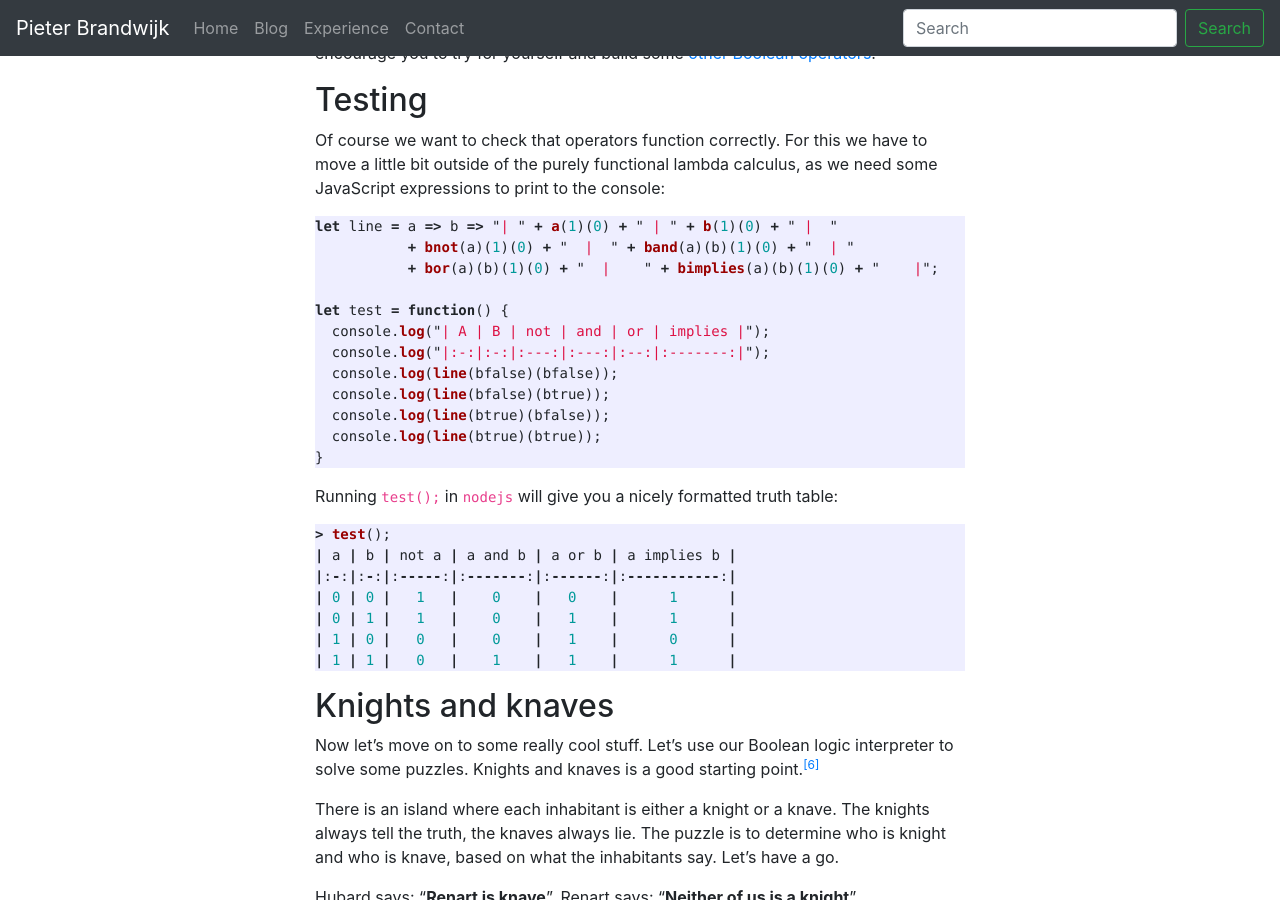
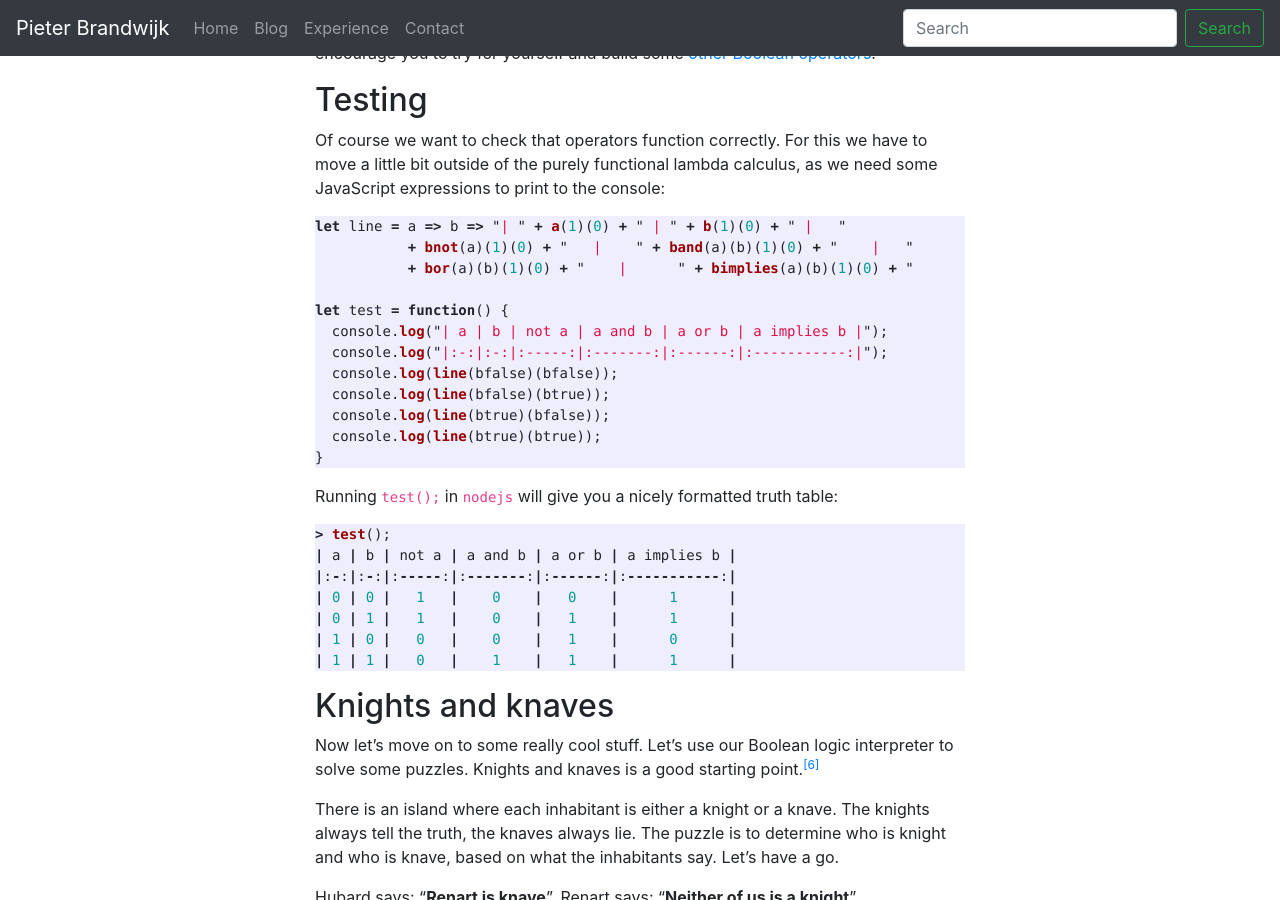
Before and after one commit to pbrandwijk/pbrandwijk.github.io, a Jekyll site: the page built from _posts/2022-10-12-lambda-calculus-foundations-with-javascript.md, in a window 1280 px wide and 900 px high, scrolled down 2934 px. Built offline with Jekyll 4.4.1, drawn with Linux system fonts in a browser that asks for light colours; nearby versions of some CDN libraries; comment, search, counter and statistics services are not loaded.

Commit message:
Update code

````diff
--- a/_posts/2022-10-12-lambda-calculus-foundations-with-javascript.md
+++ b/_posts/2022-10-12-lambda-calculus-foundations-with-javascript.md
@@ -100,13 +100,13 @@ This gives us quite some room to experiment with. As an exercise though, I encou
 ## Testing
 Of course we want to check that operators function correctly. For this we have to move a little bit outside of the purely functional lambda calculus, as we need some JavaScript expressions to print to the console:
 ```javascript
-let line = a => b => "| " + a(1)(0) + " | " + b(1)(0) + " |  "
-           + bnot(a)(1)(0) + "  |  " + band(a)(b)(1)(0) + "  | "
-           + bor(a)(b)(1)(0) + "  |    " + bimplies(a)(b)(1)(0) + "    |";
+let line = a => b => "| " + a(1)(0) + " | " + b(1)(0) + " |   "
+           + bnot(a)(1)(0) + "   |    " + band(a)(b)(1)(0) + "    |   "
+           + bor(a)(b)(1)(0) + "    |      " + bimplies(a)(b)(1)(0) + "      |";
 
 let test = function() {
-  console.log("| A | B | not | and | or | implies |");
-  console.log("|:-:|:-:|:---:|:---:|:--:|:-------:|");
+  console.log("| a | b | not a | a and b | a or b | a implies b |");
+  console.log("|:-:|:-:|:-----:|:-------:|:------:|:-----------:|");
   console.log(line(bfalse)(bfalse));
   console.log(line(bfalse)(btrue));
   console.log(line(btrue)(bfalse));
````
